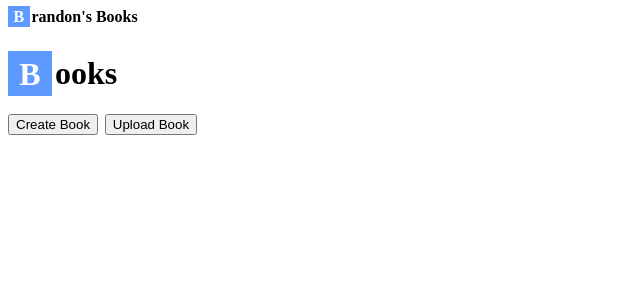
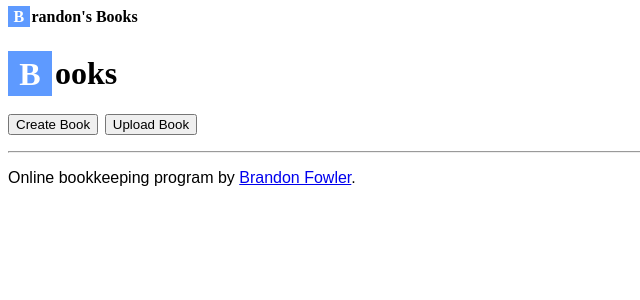
Before and after one commit to BrandonXLF/Brandons-Books, a Vue app: page /books in a window 1280 px wide. Shown: the top 300 px of the page, without its empty margins (0-640 px from the left). Built offline with nearby package versions, Linux system fonts and the light colour scheme.

Commit message:
Add footer to main page

```diff
--- a/src/views/BookListView.vue
+++ b/src/views/BookListView.vue
@@ -40,7 +40,7 @@
 			<DownloadButton @click="FileStorage.downloadBook(book.number)" />
 		</div>
 	</div>
-	<div>
+	<div class="container">
 		<ActionPopup
 			:type="AddBook"
 			toggleText="Create Book"
@@ -49,6 +49,11 @@
 		/>
 		<button @click="FileStorage.uploadBook()">Upload Book</button>
 	</div>
+	<hr class="container" />
+	<footer>
+		Online bookkeeping program by
+		<a href="https://www.brandonfowler.me/">Brandon Fowler</a>.
+	</footer>
 </template>
 
 <style scoped>
```
